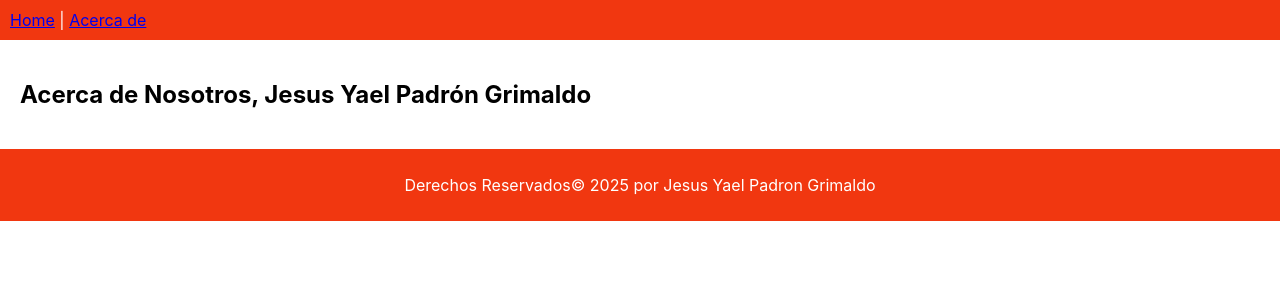
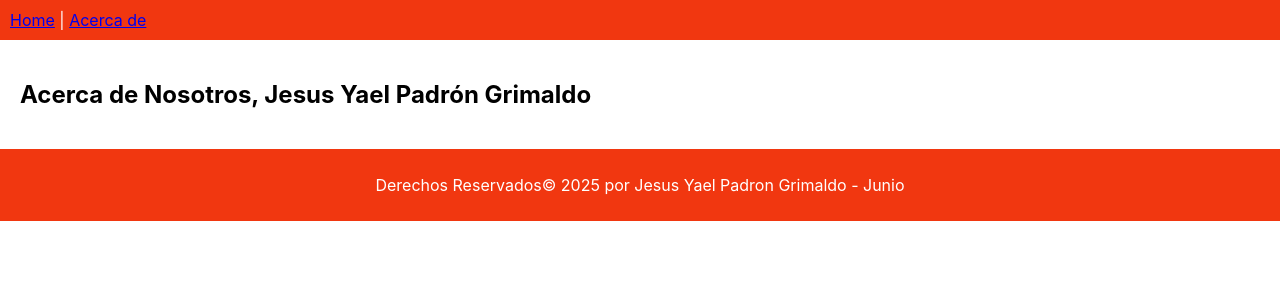
Before and after one commit to xRaiderKing/practica5_desafio3, a React (Create React App) app: page /practica5_desafio3/about in a window 1280 px wide. Shown: the top 300 px of the page. Built offline with nearby package versions, Linux system fonts and the light colour scheme.

Commit message:
Se realizan cambios en los derechos

```diff
--- a/src/layout/Layout.jsx
+++ b/src/layout/Layout.jsx
@@ -14,7 +14,7 @@ return (
 </main>
 <footer style={{ padding: '10px', backgroundColor: '#f13710', color: '#fff',
 textAlign: 'center' }}>
-<p>Derechos Reservados© 2025 por Jesus Yael Padron Grimaldo </p>
+<p>Derechos Reservados© 2025 por Jesus Yael Padron Grimaldo - Junio</p>
 </footer>
 </div>
 );
```
Also changed, not shown: 7 other files (tests, documents, lock files or other folders).
